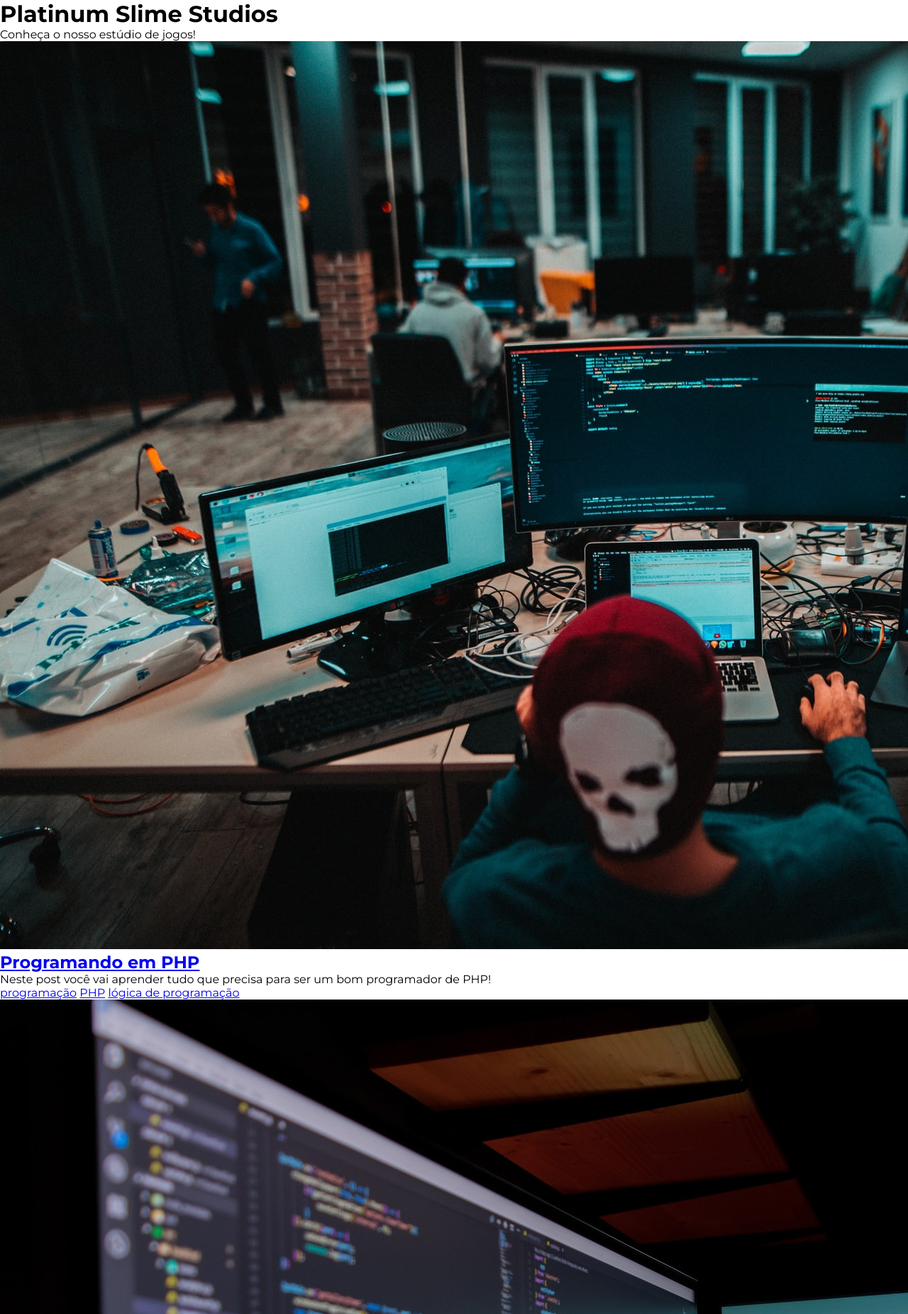
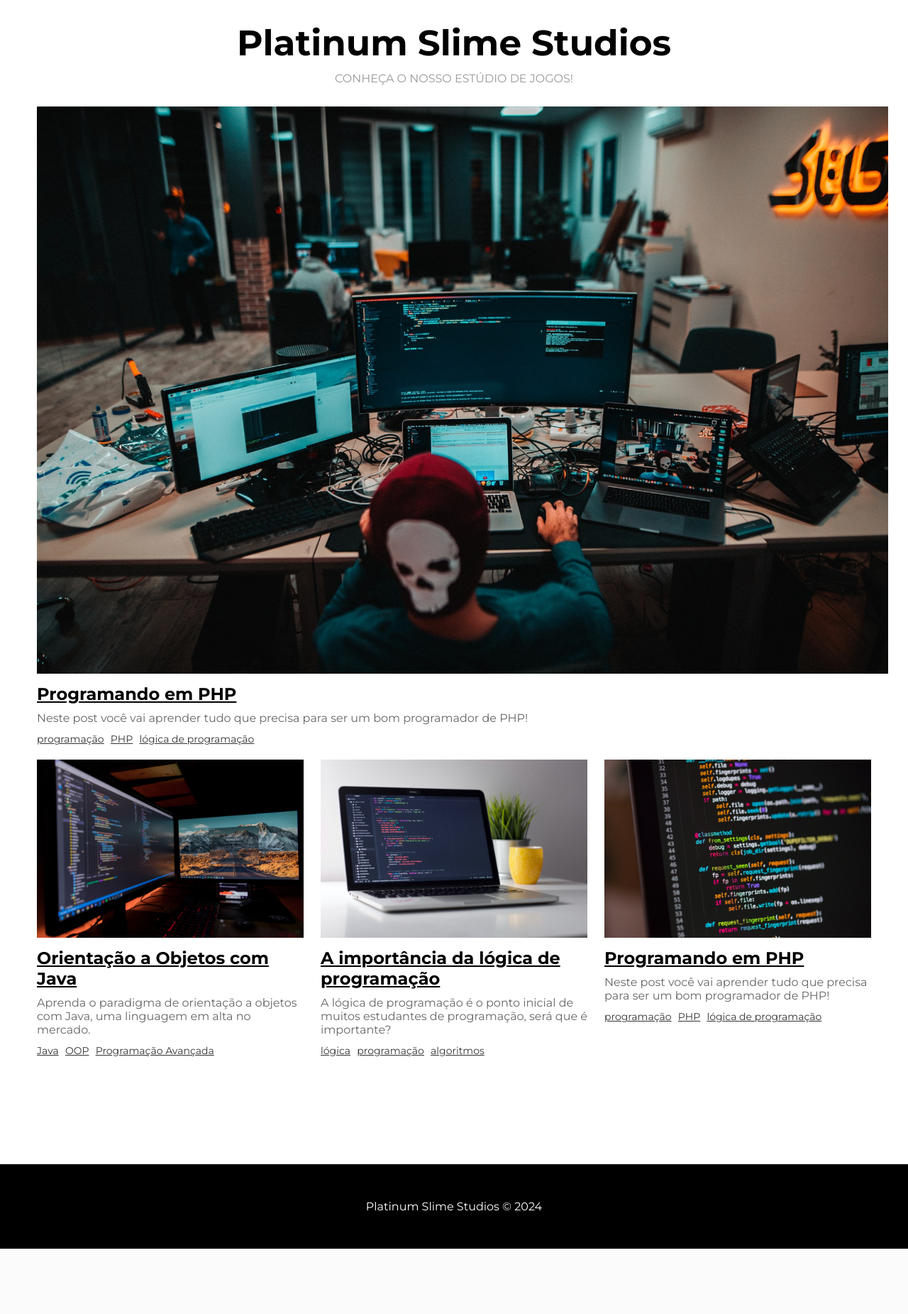
Before and after one commit to eusouodorfo/blog, a PHP site: page / in a window 1280 px wide; the page is wider, and only the part inside the window is pictured. Shown: the part 69-1920 px from the top of that part at 71% size. After the commit the page ends 1828 px from the top of that part, so only its background shows below. Run offline with PHP 8.4, Linux system fonts and the light colour scheme.

Commit message:
finalizando css

```diff
--- a/css/styles.css
+++ b/css/styles.css
@@ -52,6 +52,77 @@ main {
     color: #999;
 }
 
+/* Home */
+
+#title-container {
+    min-width: 500px;
+    text-align: center;
+    margin-top: 30px;
+}
+
+
+#title-container h1 {
+    font-size: 50px;
+}
+
+#title-container p {
+    margin-top: 10px;
+    text-transform: uppercase;
+    color: #999;
+}
+
+#posts-container {
+    max-width: 1200px;
+    margin: 0 auto;
+    margin-top: 30px;
+    display: flex;
+    flex-wrap: wrap;
+}
+
+.post-box:first-child {
+    min-width: 100%;
+}
+
+.post-box {
+    flex: 1 1 0;
+    margin: 0 1%;
+    margin-bottom: 20px;
+}
+
+.post-box img {
+    width: 100%;
+}
+
+.post-box .post-title {
+    font-size: 24px;
+    margin: 10px 0;
+}
+
+.post-box .post-title a {
+    color: #000;
+    transition: .5s;
+}
+
+.post-box .post-title a:hover {
+    color: #999;
+    transition: .5s;
+}
+
+.post-box .post-description {
+    color: #666;
+}
+
+.tags-container {
+    margin-top: 10px;
+}
+
+.tags-container a {
+    font-size: 14px;
+    color: #333;
+    display: inline-block;
+    margin-right: 5px;
+}
+
 /* Footer */
 
 footer {
--- a/index.php
+++ b/index.php
@@ -1,7 +1,6 @@
 <?php
     include_once("templates/header.php")
 ?>
-
     <main>
         <div id="title-container">
             <h1> Platinum Slime Studios </h1>
@@ -24,7 +23,6 @@
             <?php endforeach?>
         </div>
     </main>
-
 <?php
     include_once("templates/footer.php")
 ?>
```
